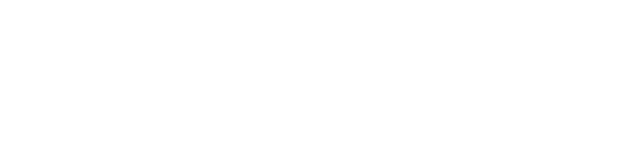
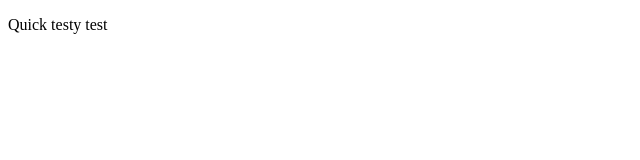
Before and after one commit to AnthonyNotTony/landingpage, a plain HTML site: page index.html in a window 1280 px wide. Shown: the whole page, without its empty margins (0-640 px from the left). Drawn offline with Linux system fonts and the light colour scheme.

Commit message:
Added a test paragraph

```diff
--- a/index.html
+++ b/index.html
@@ -10,7 +10,7 @@
 
     <body>
         <main>
-
+            <p>Quick testy test</p>
         </main>
     </body>
 
```
